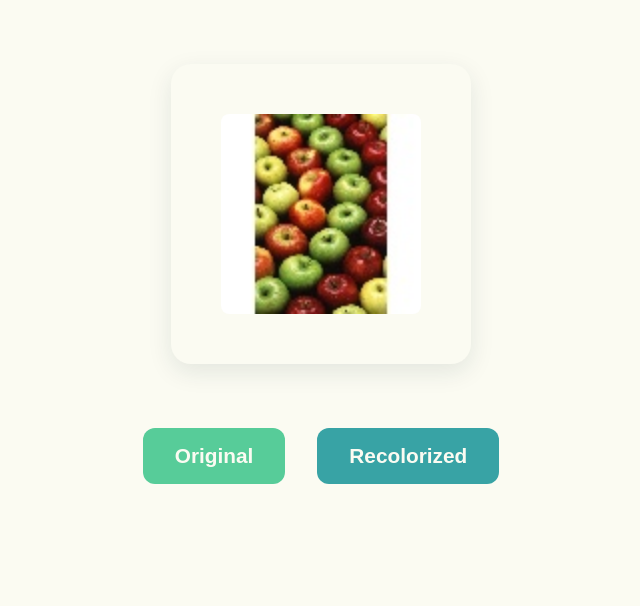
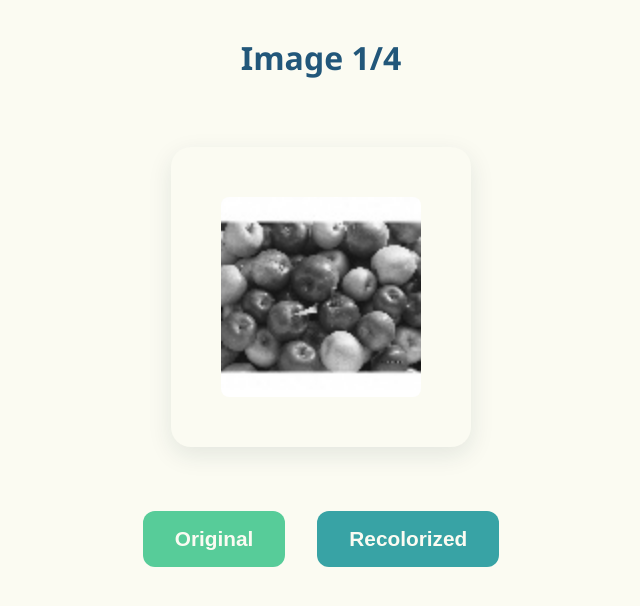
Before and after one commit to FlorentMoulon/Image-Colorization-Turing-Test, a plain HTML site: page index.html in a window 1280 px wide. Both pictures are taken after a click on the button "Start Test | Commencer le Test". Shown: the whole page, without its empty margins (319-959 px from the left). Drawn offline with Linux system fonts and the light colour scheme.

Commit message:
clear timeout

```diff
--- a/index.html
+++ b/index.html
@@ -204,8 +204,9 @@
 
     <!-- Test Page -->
     <div id="testPage" class="page">
+        <h2 id="imageTitle"></h2> <!-- Dynamic Title -->
         <div id="imageContainer">
-            <img id="testImage" src="" alt="Test image">
+            <img id="testImage" src="">
         </div>
         <div class="choice-buttons">
             <button id="originalBtn">Original</button>
@@ -233,23 +234,34 @@
 
     <script>
         // Sample images - replace with actual image filenames
-        const originalImages = ['apple-000.jpg', 'apple-001.jpg'];
-        const recolorizedImages = ['apple-000.jpg', 'apple-001.jpg'];
+        const originalImages = ['apple-000.jpg', 'apple-001.jpg', 'apple-002.jpg', 'apple-003.jpg', 'apple-004.jpg'];
+        const recolorizedImages = ['apple-000.jpg', 'apple-001.jpg', 'apple-002.jpg', 'apple-003.jpg', 'apple-004.jpg'];
+        const numberOfImages = 2;
 
         let testImages = [];
         let currentImageIndex = 0;
         let results = [];
         let userPseudo = '';
 
+
         function initializeTest() {
-            // Create combined array with original/recolorized flags
-            testImages = [
-                ...originalImages.map(img => ({ path: `images/original/${img}`, is_original: true })),
-                ...recolorizedImages.map(img => ({ path: `images/recolorized/${img}`, is_original: false }))
-            ];
+            // Create arrays of all images with their flags
+            const allOriginal = originalImages.map(img => ({
+                path: `images/original/${img}`,
+                is_original: true
+            }));
+            const allRecolorized = recolorizedImages.map(img => ({
+                path: `images/recolorized/${img}`,
+                is_original: false
+            }));
 
-            // Shuffle the images
-            testImages = testImages.sort(() => Math.random() - 0.5);
+            // Randomly select images from each category
+            const selectedOriginal = allOriginal.sort(() => Math.random() - 0.5).slice(0, numberOfImages);
+            const selectedRecolorized = allRecolorized.sort(() => Math.random() - 0.5).slice(0, numberOfImages);
+
+            // Combine and shuffle final selection
+            testImages = [...selectedOriginal, ...selectedRecolorized]
+                .sort(() => Math.random() - 0.5);
         }
 
         async function startTest() {
@@ -263,28 +275,33 @@
             for (currentImageIndex = 0; currentImageIndex < testImages.length; currentImageIndex++) {
                 const image = testImages[currentImageIndex];
 
+                // Update the title to show the current image number
+                document.getElementById('imageTitle').innerText = `Image ${currentImageIndex + 1}/${testImages.length}`;
+
                 // Show new image
                 document.getElementById('testImage').src = image.path;
                 document.getElementById('testImage').style.display = 'block';
 
-                // Start timer to hide image
-                setTimeout(() => {
+                // Start a timer to hide the image
+                let timer = setTimeout(() => {
                     document.getElementById('testImage').style.display = 'none';
                 }, 3000);
 
                 // Wait for user choice
                 const choice = await getUserChoice();
 
+                // Cancel the timer to prevent it from hiding the next image
+                clearTimeout(timer);
+
                 // Record result
                 results.push({
                     image_path: image.path,
                     is_original: image.is_original,
+                    user_choice: choice,
                     pseudo: userPseudo,
-                    user_choice: choice,
-                    correct: (image.is_original && choice === 'original') || (!image.is_original && choice === 'recolorized')
                 });
 
-                // Clear image and wait briefly before next
+                // Clear the image and wait briefly before moving to the next one
                 document.getElementById('testImage').src = '';
                 await wait(500);
             }
```
